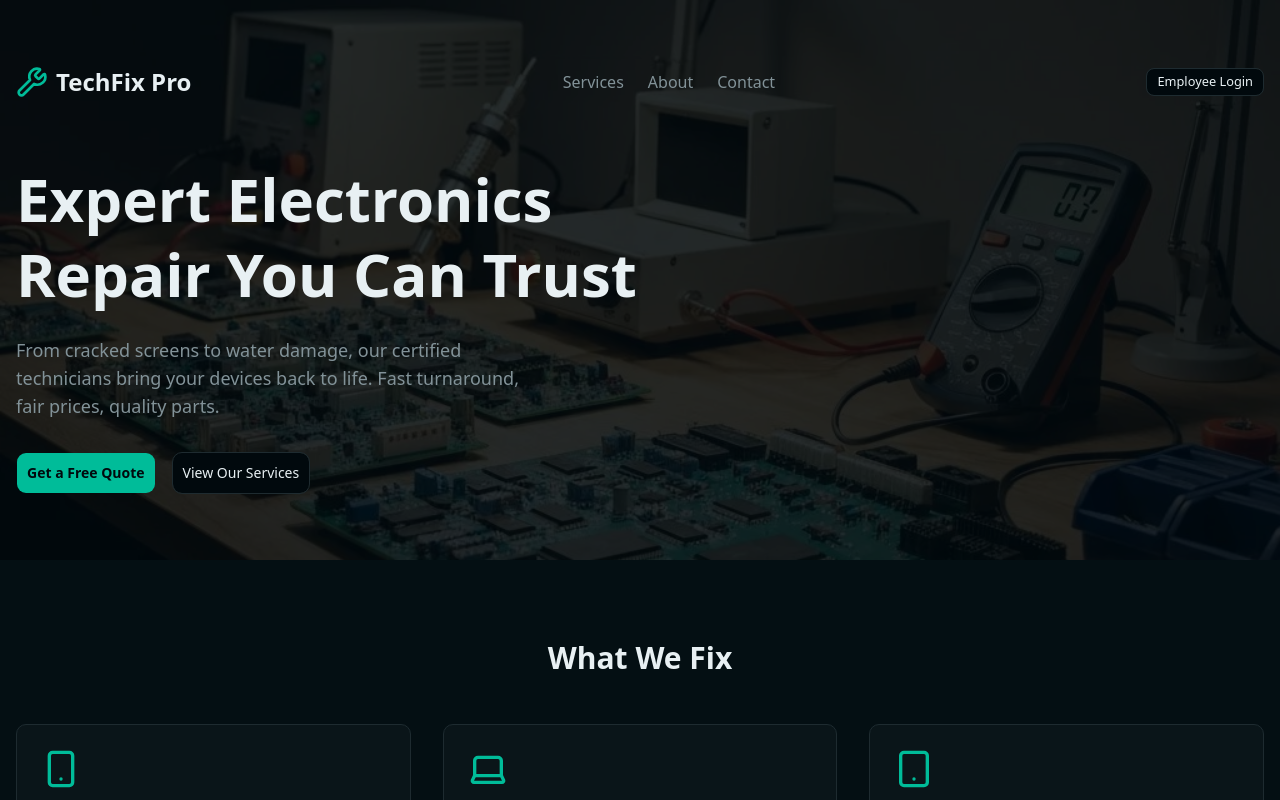
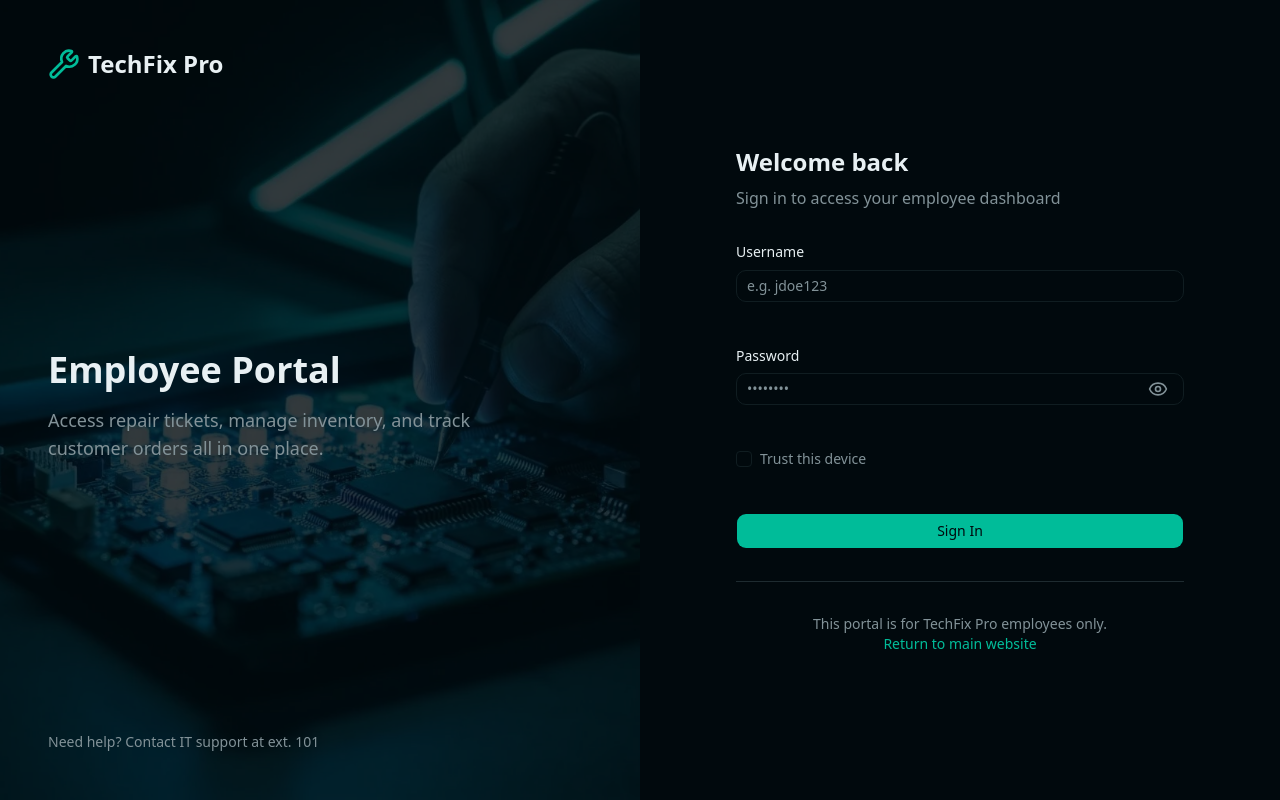
Before and after one commit to hermanconnor/technotes, a React (Vite) app in the folder frontend/: page /login in a window 1280 px wide. Shown: the top 800 px of the page. Built offline with nearby package versions, Linux system fonts and the light colour scheme.

Commit message:
Create root layout, add functionality to login page, add routes to App.tsx

```diff
--- a/frontend/src/App.tsx
+++ b/frontend/src/App.tsx
@@ -1,10 +1,16 @@
+import { Routes, Route } from "react-router";
 import HomePage from "./pages/HomePage";
+import Login from "./pages/Login";
+import RootLayout from "./RootLayout";
 
 function App() {
   return (
-    <>
-      <HomePage />
-    </>
+    <Routes>
+      <Route path="/" element={<RootLayout />}>
+        <Route index element={<HomePage />} />
+        <Route path="login" element={<Login />} />
+      </Route>
+    </Routes>
   );
 }
 
--- /dev/null
+++ b/frontend/src/RootLayout.tsx
@@ -0,0 +1,13 @@
+import { Outlet } from "react-router";
+
+const RootLayout = () => {
+  return (
+    <>
+      <div className="flex min-h-dvh flex-col">
+        <Outlet />
+      </div>
+    </>
+  );
+};
+
+export default RootLayout;
--- a/frontend/src/pages/Login.tsx
+++ b/frontend/src/pages/Login.tsx
@@ -1,26 +1,53 @@
 import { useState } from "react";
-import { Link } from "react-router";
+import { Link, useNavigate, useLocation } from "react-router";
 import { zodResolver } from "@hookform/resolvers/zod";
-import { useForm } from "react-hook-form";
-import { Eye, EyeOff, Wrench } from "lucide-react";
+import { Controller, useForm } from "react-hook-form";
+import { toast } from "sonner";
+import { Eye, EyeOff, Wrench, Loader2 } from "lucide-react";
+
 import { Button } from "@/components/ui/button";
 import { Checkbox } from "@/components/ui/checkbox";
 import { Input } from "@/components/ui/input";
-import { Field, FieldLabel } from "@/components/ui/field";
+import {
+  Field,
+  FieldLabel,
+  FieldError,
+  FieldGroup,
+} from "@/components/ui/field";
+import { useLogin } from "@/hooks/useLogin";
+import { loginSchema, type LoginFormValues } from "@/validation/authSchema";
 import LoginBg from "@/assets/images/login-bg.webp";
-import { loginSchema, type LoginFormValues } from "@/validation/authSchema";
 
 const Login = () => {
   const [showPassword, setShowPassword] = useState<boolean>(false);
+  const navigate = useNavigate();
+  const location = useLocation();
+  const from = location.state?.from?.pathname || "/";
 
-  const {
-    register,
-    handleSubmit,
-    formState: { errors },
-  } = useForm<LoginFormValues>({
+  const { mutate: login, isPending } = useLogin();
+
+  const form = useForm<LoginFormValues>({
     resolver: zodResolver(loginSchema),
-    defaultValues: { persist: false },
+    defaultValues: {
+      username: "",
+      password: "",
+      persist: false,
+    },
   });
+
+  const onSubmit = (data: LoginFormValues) => {
+    login(data, {
+      onSuccess: () => {
+        toast.success("Welcome back!", { description: "Logging you in..." });
+        navigate(from, { replace: true });
+      },
+
+      onError: (error) => {
+        const message = error.response?.data?.message || "Invalid credentials";
+        toast.error("Authentication Failed", { description: message });
+      },
+    });
+  };
 
   return (
     <div className="flex min-h-screen">
@@ -78,31 +105,50 @@ const Login = () => {
             </p>
           </div>
 
-          <form className="space-y-6">
-            <Field>
-              <FieldLabel htmlFor="email">Email Address</FieldLabel>
+          <form onSubmit={form.handleSubmit(onSubmit)}>
+            <FieldGroup className="space-y-6">
+              {/* Username Field */}
+              <Controller
+                name="username"
+                control={form.control}
+                render={({ field, fieldState }) => (
+                  <Field data-invalid={fieldState.invalid}>
+                    <FieldLabel htmlFor="username">Username</FieldLabel>
                     <Input
-                id="email"
-                type="email"
-                placeholder="you@techfixpro.com"
-                className="h-12"
+                      {...field}
+                      id="username"
+                      placeholder="e.g. jdoe123"
+                      disabled={isPending}
+                      aria-invalid={fieldState.invalid}
                     />
+                    {fieldState.invalid && (
+                      <FieldError errors={[fieldState.error]} />
+                    )}
                   </Field>
+                )}
+              />
 
-            <Field>
+              {/* Password Field */}
+              <Controller
+                name="password"
+                control={form.control}
+                render={({ field, fieldState }) => (
+                  <Field data-invalid={fieldState.invalid}>
                     <FieldLabel htmlFor="password">Password</FieldLabel>
                     <div className="relative">
                       <Input
+                        {...field}
                         id="password"
                         type={showPassword ? "text" : "password"}
-                  placeholder="Enter your password"
-                  className="h-12 pr-12"
+                        placeholder="••••••••"
+                        disabled={isPending}
+                        className="pr-12"
+                        aria-invalid={fieldState.invalid}
                       />
                       <button
                         type="button"
                         onClick={() => setShowPassword(!showPassword)}
-                  className="text-muted-foreground hover:text-foreground absolute top-1/2 right-4 -translate-y-1/2 transition-colors"
-                  aria-label={showPassword ? "Hide password" : "Show password"}
+                        className="text-muted-foreground hover:text-foreground absolute top-1/2 right-4 -translate-y-1/2"
                       >
                         {showPassword ? (
                           <EyeOff className="size-5" />
@@ -111,33 +157,54 @@ const Login = () => {
                         )}
                       </button>
                     </div>
+                    {fieldState.invalid && (
+                      <FieldError errors={[fieldState.error]} />
+                    )}
                   </Field>
+                )}
+              />
 
               <div className="flex items-center justify-between">
+                <Controller
+                  name="persist"
+                  control={form.control}
+                  render={({ field }) => (
                     <div className="flex items-center gap-2">
-                <Checkbox id="remember" />
+                      <Checkbox
+                        id="persist"
+                        checked={field.value}
+                        onCheckedChange={field.onChange}
+                        disabled={isPending}
+                      />
                       <label
-                  htmlFor="remember"
+                        htmlFor="persist"
                         className="text-muted-foreground cursor-pointer text-sm"
                       >
-                  Remember me
+                        Trust this device
                       </label>
                     </div>
-              <Link
+                  )}
+                />
+                {/* <Link
                   to="/forgot-password"
                   className="text-primary text-sm hover:underline"
                 >
                   Forgot password?
-              </Link>
+                </Link> */}
               </div>
 
               <Button
                 type="submit"
                 size="lg"
-              className="h-12 w-full font-semibold"
+                className="w-full cursor-pointer"
+                disabled={isPending}
               >
-              Sign In
+                {isPending ? (
+                  <Loader2 className="mr-2 h-4 w-4 animate-spin" />
+                ) : null}
+                {isPending ? "Signing In..." : "Sign In"}
               </Button>
+            </FieldGroup>
           </form>
 
           <div className="border-border mt-8 border-t pt-8">
```
Lines whose indentation alone changed are shown as unchanged.
